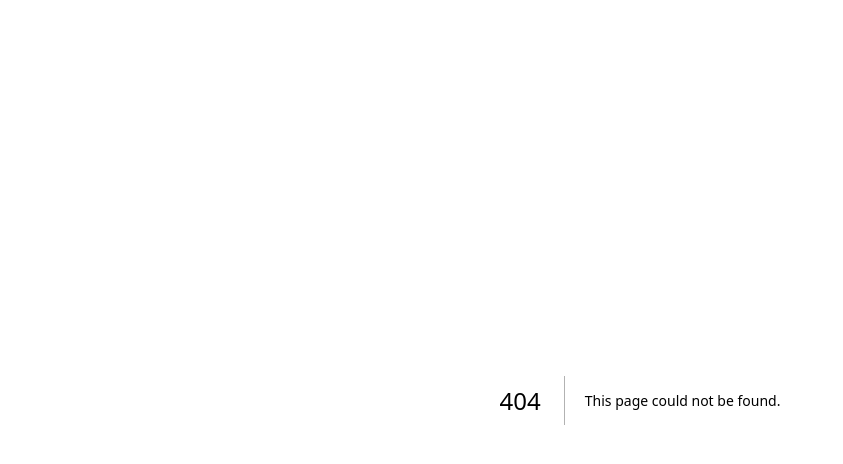
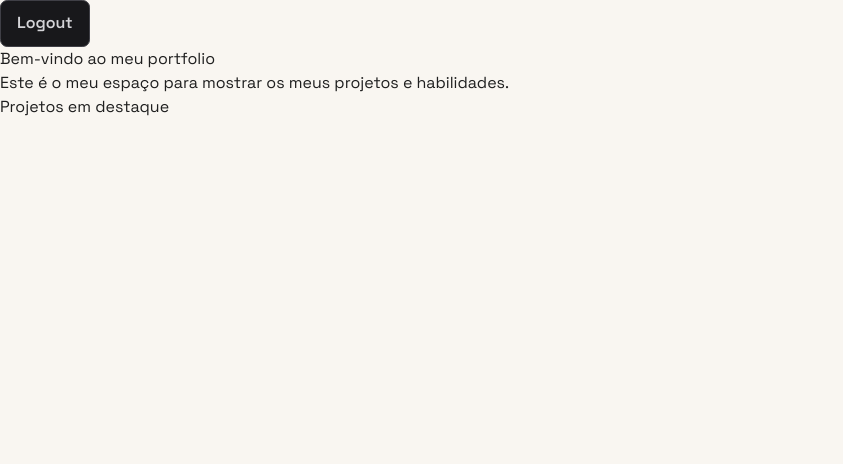
Before and after one commit to Joao-P-Silva/Portfolio2, a Next.js app: page / in a window 1280 px wide. Before the commit this address had no page. Shown: the top 464 px of the page, without its empty margins (0-843 px from the left). Built offline with nearby package versions, Linux system fonts and the light colour scheme.

Commit message:
Routes Update

```diff
--- /dev/null
+++ b/app/api/logout/route.ts
@@ -0,0 +1,8 @@
+import { NextResponse } from "next/server";
+import { accessCookieName } from "../../../lib/auth";
+
+export async function POST() {
+  const response = NextResponse.json({ ok: true });
+  response.cookies.delete(accessCookieName);
+  return response;
+}
--- a/app/globals.css
+++ b/app/globals.css
@@ -218,6 +218,21 @@ body {
   font-size: 0.9rem;
 }
 
+.logout-button {
+  border: 1px solid #3f3f46;
+  border-radius: 0.45rem;
+  padding: 0.65rem 1rem;
+  color: #d4d4d8;
+  background: #18181b;
+  font-weight: 600;
+  cursor: pointer;
+}
+
+.logout-button:disabled {
+  cursor: wait;
+  opacity: 0.6;
+}
+
 .btn-primary,
 .btn-secondary {
   display: inline-flex;
--- a/app/login/page.tsx
+++ b/app/login/page.tsx
@@ -29,7 +29,7 @@ export default function LoginPage() {
       return;
     }
 
-    router.push("/portfolio/homepage");
+    router.push("/");
     router.refresh();
   }
 
--- /dev/null
+++ b/app/page.tsx
@@ -0,0 +1,5 @@
+import HomePage from "./portfolio/HomePage";
+
+export default function Page() {
+  return <HomePage />;
+}
--- a/app/portfolio/HomePage.tsx
+++ b/app/portfolio/HomePage.tsx
@@ -1,9 +1,10 @@
-import Link from "next/link";
+import LogoutButton from "./LogoutButton";
 
 export default function HomePage() {
   return (
     <main className="HomePage-shell">
       <section className="HomePage-content">
+        <LogoutButton />
         <h1>Bem-vindo ao meu portfolio</h1>
         <p>Este é o meu espaço para mostrar os meus projetos e habilidades.</p>
         <h2>Projetos em destaque</h2>
--- /dev/null
+++ b/app/portfolio/LogoutButton.tsx
@@ -0,0 +1,22 @@
+"use client";
+
+import { useRouter } from "next/navigation";
+import { useState } from "react";
+
+export default function LogoutButton() {
+  const router = useRouter();
+  const [isLoading, setIsLoading] = useState(false);
+
+  async function handleLogout() {
+    setIsLoading(true);
+    await fetch("/api/logout", { method: "POST" });
+    router.push("/manutentionpage");
+    router.refresh();
+  }
+
+  return (
+    <button type="button" onClick={handleLogout} disabled={isLoading} className="logout-button">
+      {isLoading ? "A sair..." : "Logout"}
+    </button>
+  );
+}
--- a/proxy.ts
+++ b/proxy.ts
@@ -3,14 +3,7 @@ import type { NextRequest } from "next/server";
 import { accessCookieName, authConfig } from "./lib/auth";
 
 export function proxy(request: NextRequest) {
-  const { pathname } = request.nextUrl;
   const hasAccess = request.cookies.get(accessCookieName)?.value === authConfig.accessToken;
-
-  if (pathname === "/") {
-    return NextResponse.redirect(
-      new URL(hasAccess ? "/portfolio/homepage" : "/manutentionpage", request.url),
-    );
-  }
 
   if (hasAccess) {
     return NextResponse.next();
@@ -20,5 +13,5 @@ export function proxy(request: NextRequest) {
 }
 
 export const config = {
-  matcher: ["/", "/portfolio/homepage"],
+  matcher: ["/", "/portfolio/:path*"],
 };
```
